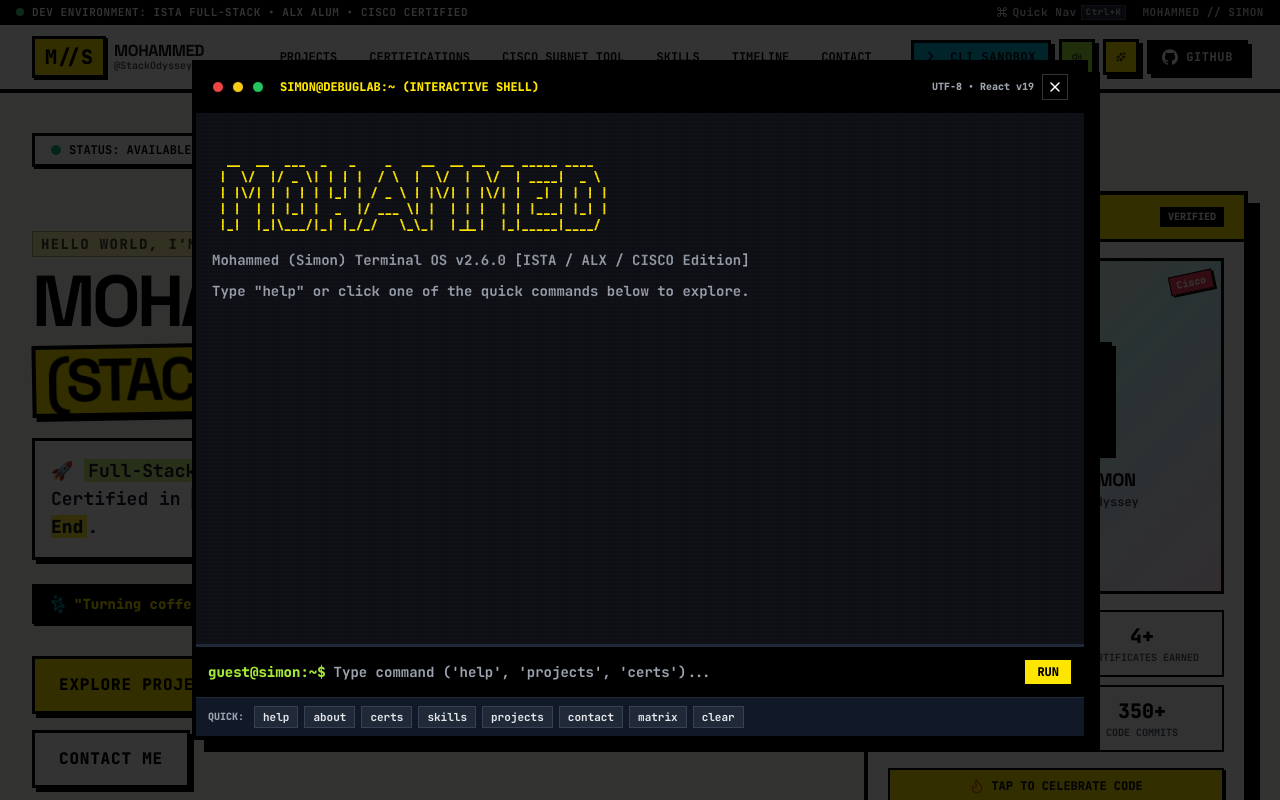
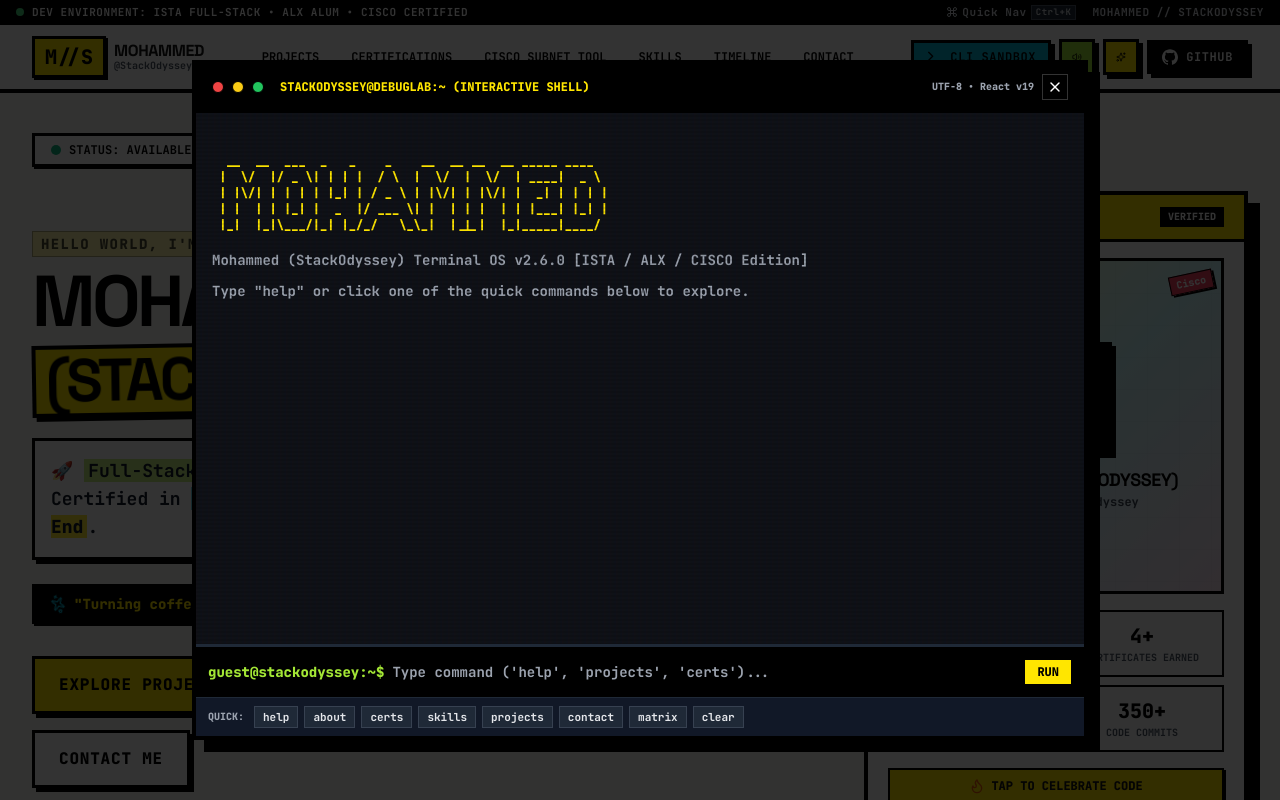
Before and after one commit to StackOdyssey/DebugLab, a React (Vite) app: page / in a window 1280 px wide. Both pictures are taken after a click on the button "CLI SANDBOX". Shown: the top 800 px of the page. Built offline with nearby package versions, Linux system fonts and the light colour scheme.

Commit message:
refactor: rename branding identity from Simon to StackOdyssey

```diff
--- a/package.json
+++ b/package.json
@@ -1,5 +1,5 @@
 {
-  "name": "simon-stackodyssey-portfolio",
+  "name": "stackodyssey-portfolio",
   "private": true,
   "version": "1.0.0",
   "type": "module",
--- a/src/components/Certifications.jsx
+++ b/src/components/Certifications.jsx
@@ -164,7 +164,7 @@ export function Certifications() {
             {/* Verification Footer */}
             <div className="pt-2 flex items-center justify-between gap-3 border-t-2 border-black">
               <span className="text-[11px] font-mono text-gray-600">
-                Holder: <strong>Mohammed (Simon)</strong> &bull; StackOdyssey
+                Holder: <strong>Mohammed (StackOdyssey)</strong>
               </span>
               <Button
                 as="a"
--- a/src/components/Contact.jsx
+++ b/src/components/Contact.jsx
@@ -78,7 +78,7 @@ export function Contact({ onShowToast }) {
           </h2>
         </div>
         <p className="text-sm font-mono font-bold text-gray-700 dark:text-gray-300 max-w-md">
-          Interested in hiring Mohammed (Simon) for an internship, junior full-stack developer role, or freelance web build? Get in touch below!
+          Interested in hiring Mohammed (StackOdyssey) for an internship, junior full-stack developer role, or freelance web build? Get in touch below!
         </p>
       </div>
 
@@ -177,7 +177,7 @@ export function Contact({ onShowToast }) {
                   Message Transmitted!
                 </h3>
                 <p className="text-xs font-bold text-gray-700 max-w-sm mx-auto">
-                  Thank you for reaching out! Your message has been logged. Mohammed (Simon) will get back to you as soon as possible.
+                  Thank you for reaching out! Your message has been logged. Mohammed (StackOdyssey) will get back to you as soon as possible.
                 </p>
                 <Button
                   variant="yellow"
--- a/src/components/Footer.jsx
+++ b/src/components/Footer.jsx
@@ -31,7 +31,7 @@ export function Footer({ onOpenTerminal }) {
         bg="bg-brutal-yellow"
         text="text-black"
         items={[
-          "MOHAMMED (SIMON)",
+          "MOHAMMED (STACKODYSSEY)",
           "ISTA FULL STACK DEVELOPER",
           "ALX AFRICA GRADUATE",
           "CISCO CERTIFIED NETWORKING",
@@ -53,7 +53,7 @@ export function Footer({ onOpenTerminal }) {
                 M//S
               </div>
               <span className="font-sans font-black text-xl text-black dark:text-white uppercase">
-                MOHAMMED (SIMON)
+                MOHAMMED (STACKODYSSEY)
               </span>
             </div>
             <p className="text-xs font-bold text-gray-700 dark:text-gray-300 max-w-md leading-relaxed">
@@ -133,7 +133,7 @@ export function Footer({ onOpenTerminal }) {
         {/* Bottom Bar */}
         <div className="flex flex-col sm:flex-row items-center justify-between gap-4 text-xs font-bold text-gray-700 dark:text-gray-400">
           <div className="flex items-center gap-2">
-            <span>&copy; {new Date().getFullYear()} Mohammed (Simon)</span>
+            <span>&copy; {new Date().getFullYear()} Mohammed (StackOdyssey)</span>
             <span>&bull;</span>
             <span className="bg-brutal-yellow text-black px-1.5 py-0.5 border border-black font-black text-[10px]">
               NEO-BRUTALISM
--- a/src/components/Hero.jsx
+++ b/src/components/Hero.jsx
@@ -148,7 +148,7 @@ export function Hero({ onOpenTerminal, onOpenCertModal }) {
               </div>
 
               <div className="relative z-10 font-sans font-black text-lg uppercase tracking-tight text-black dark:text-white">
-                Mohammed Simon
+                Mohammed (StackOdyssey)
               </div>
               <div className="relative z-10 font-mono text-xs font-bold text-gray-700 dark:text-gray-300">
                 github.com/StackOdyssey
--- a/src/components/Navbar.jsx
+++ b/src/components/Navbar.jsx
@@ -48,7 +48,7 @@ export function Navbar({
           >
             <Command className="w-3 h-3" /> Quick Nav <kbd className="bg-gray-800 px-1 text-[9px] rounded-xs border border-gray-600">Ctrl+K</kbd>
           </button>
-          <span>MOHAMMED // SIMON</span>
+          <span>MOHAMMED // STACKODYSSEY</span>
         </div>
       </div>
 
@@ -68,7 +68,7 @@ export function Navbar({
               MOHAMMED
             </span>
             <span className="text-[10px] font-mono font-bold text-gray-600 dark:text-gray-400 leading-none mt-0.5">
-              @StackOdyssey (Simon)
+              @StackOdyssey
             </span>
           </div>
         </a>
--- a/src/components/Terminal.jsx
+++ b/src/components/Terminal.jsx
@@ -14,7 +14,7 @@ const ASCII_BANNER = `
 export function TerminalModal({ isOpen, onClose, onShowToast }) {
   const [input, setInput] = useState('');
   const [history, setHistory] = useState([
-    { type: 'system', text: 'Mohammed (Simon) Terminal OS v2.6.0 [ISTA / ALX / CISCO Edition]' },
+    { type: 'system', text: 'Mohammed (StackOdyssey) Terminal OS v2.6.0 [ISTA / ALX / CISCO Edition]' },
     { type: 'system', text: 'Type "help" or click one of the quick commands below to explore.' },
   ]);
   const [cmdHistory, setCmdHistory] = useState([]);
@@ -152,7 +152,7 @@ export function TerminalModal({ isOpen, onClose, onShowToast }) {
             <span className="w-3 h-3 rounded-full bg-red-500 border border-black inline-block cursor-pointer hover:opacity-80" onClick={onClose}></span>
             <span className="w-3 h-3 rounded-full bg-yellow-400 border border-black inline-block"></span>
             <span className="w-3 h-3 rounded-full bg-green-500 border border-black inline-block"></span>
-            <span className="ml-2 font-mono uppercase text-brutal-yellow">simon@debuglab:~ (Interactive Shell)</span>
+            <span className="ml-2 font-mono uppercase text-brutal-yellow">stackodyssey@debuglab:~ (Interactive Shell)</span>
           </div>
 
           <div className="flex items-center gap-2">
@@ -207,7 +207,7 @@ export function TerminalModal({ isOpen, onClose, onShowToast }) {
 
         {/* Command Line Input Bar */}
         <div className="p-3 bg-black border-t-3 border-gray-800 flex items-center gap-2 font-mono text-xs sm:text-sm">
-          <span className="text-brutal-lime font-black shrink-0">guest@simon:~$</span>
+          <span className="text-brutal-lime font-black shrink-0">guest@stackodyssey:~$</span>
           <input
             ref={inputRef}
             type="text"
--- a/src/data/portfolioData.js
+++ b/src/data/portfolioData.js
@@ -1,6 +1,6 @@
 export const PORTFOLIO = {
   name: "Mohammed",
-  nickname: "Simon",
+  nickname: "StackOdyssey",
   handle: "StackOdyssey",
   role: "Full-Stack Web Developer & Digital Craftsman",
   status: "Available for Internships & Projects",
@@ -320,12 +320,12 @@ export const PORTFOLIO = {
   ],
 
   terminalCommands: {
-    help: "Available commands:\n  • about      - Learn more about Mohammed (Simon)\n  • skills     - Display full tech stack breakdown\n  • certs      - View verified certifications (Cisco, ALX, C++, ISTA)\n  • projects   - List GitHub repositories and live tools\n  • ipcalc     - Quick subnet calculation demo\n  • contact    - Get email, socials, and contact links\n  • whoami     - Check who you are connected to\n  • matrix     - Enter the hacker matrix rain effect\n  • theme      - List available brutalist themes\n  • clear      - Clear terminal screen",
-    about: "MOHAMMED (SIMON)\nRole: Full-Stack Web Developer & Digital Craftsman\nEducation: ISTA Full-Stack + ALX Africa + FreeCodeCamp\nFocus: High-performance React apps, Django backends, and rock-solid network logic.\nGitHub: https://github.com/StackOdyssey",
+    help: "Available commands:\n  • about      - Learn more about Mohammed (StackOdyssey)\n  • skills     - Display full tech stack breakdown\n  • certs      - View verified certifications (Cisco, ALX, C++, ISTA)\n  • projects   - List GitHub repositories and live tools\n  • ipcalc     - Quick subnet calculation demo\n  • contact    - Get email, socials, and contact links\n  • whoami     - Check who you are connected to\n  • matrix     - Enter the hacker matrix rain effect\n  • theme      - List available brutalist themes\n  • clear      - Clear terminal screen",
+    about: "MOHAMMED (STACKODYSSEY)\nRole: Full-Stack Web Developer & Digital Craftsman\nEducation: ISTA Full-Stack + ALX Africa + FreeCodeCamp\nFocus: High-performance React apps, Django backends, and rock-solid network logic.\nGitHub: https://github.com/StackOdyssey",
     certs: "VERIFIED CERTIFICATIONS:\n1. [CISCO] Switching & IP Addressing / Network Architecture (2025)\n2. [ALX AFRICA] Front-End Web Development Specialization (2025/2026)\n3. [C++] Fundamentals & Algorithmic Foundations (2024)\n4. [ISTA] Développement Digital Full Stack (In Progress)\n5. [FREECODECAMP] Responsive Design & JS Algorithms",
     skills: "CORE TECH STACK:\n• Frontend: React.js, JavaScript (ES6+), HTML5, CSS3, Tailwind CSS, Next.js basics\n• Backend: Python, Django, C++, RESTful APIs, JSON\n• Networking: Cisco Switching, IPv4 Subnetting, CIDR, TCP/IP Protocols\n• Tools: Git/GitHub, WordPress, Linux CLI, Vite, npm",
     projects: "FEATURED PROJECTS & REPOSITORIES:\n1. Safe Hands Logistics   -> Next.js Enterprise CRM & Freight Platform (Client Case Study)\n2. alx-fe-reactjs        -> React Odyssey modular component ecosystem\n3. Alx_DjangoLearnLab    -> Django backend & REST API engine\n4. dynamic-to-do-list-js -> Pure JS productivity manager\n5. ALX_Simple_Quiz       -> Timed JS knowledge quiz\n6. cisco-subnet-toolkit  -> Interactive IPv4 bitwise calculator",
-    contact: "CONNECT WITH MOHAMMED (SIMON):\n• GitHub: https://github.com/StackOdyssey\n• Email:  contact.stackodyssey@gmail.com\n• Status: Open for Internships, Freelance, & Full-Time Junior roles!",
+    contact: "CONNECT WITH MOHAMMED (STACKODYSSEY):\n• GitHub: https://github.com/StackOdyssey\n• Email:  contact.stackodyssey@gmail.com\n• Status: Open for Internships, Freelance, & Full-Time Junior roles!",
     whoami: "guest@debuglab-terminal (Visitor looking at Mohammed's Portfolio 🚀)"
   }
 };
```
Also changed, not shown: 1 other file (tests, documents, lock files or other folders).
